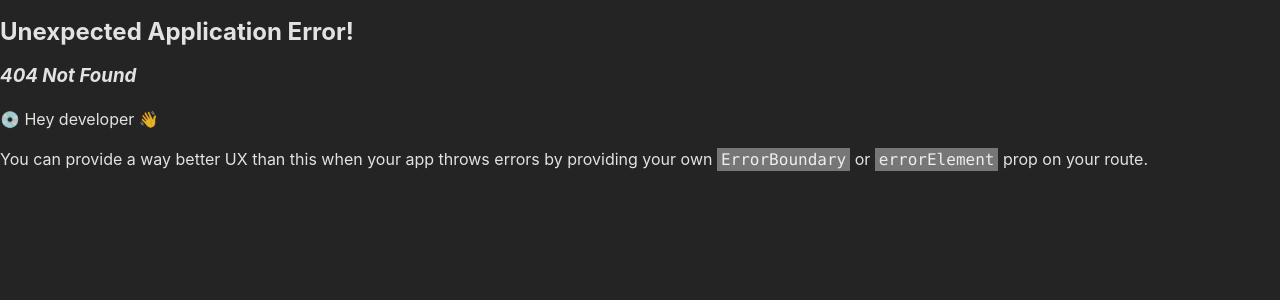
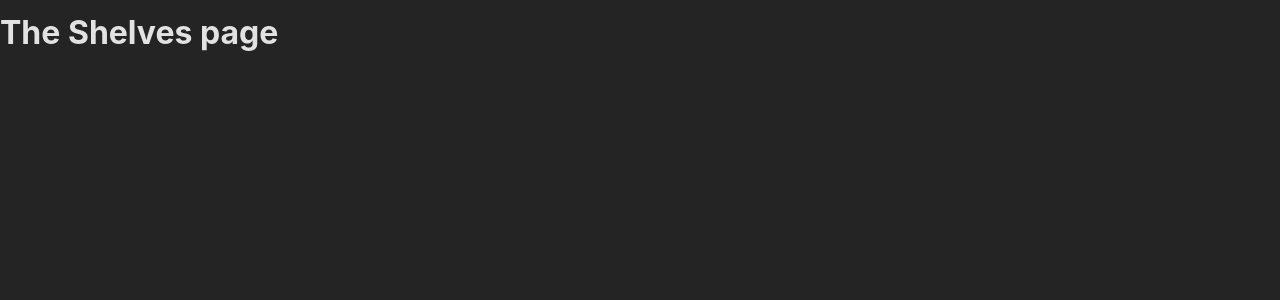
Before and after one commit to hase-yi/cm3070-finalproject, a React (Create React App) app: page /shelves in a window 1280 px wide. Before the commit this address had no page. Shown: the top 300 px of the page. Built offline with nearby package versions, Linux system fonts and the light colour scheme.

Commit message:
Navigating between pages with Links

```diff
--- a/src/App.js
+++ b/src/App.js
@@ -1,16 +1,26 @@
 // src/App.js
 import React from 'react';
-import { createBrowserRouter , RouterProvider} from 'react-router-dom';
+import {
+	createBrowserRouter,
+	createRoutesFromElements,
+	RouterProvider,
+	Route,
+} from 'react-router-dom';
 
 import HomePage from './Pages/Home';
+import ShelvesPage from './Pages/Shelves';
 
-const router = createBrowserRouter([
-    {path :'/', element:<HomePage/> },
-    {}
-]);
+const routeDefinitions = createRoutesFromElements(
+	<Route>
+		<Route path="/" element={<HomePage />} />
+		<Route path="/shelves" element={<ShelvesPage />} />
+	</Route>
+);
 
-function App(){
-    return <RouterProvider router={router}/>;
+const router = createBrowserRouter(routeDefinitions);
+
+function App() {
+	return <RouterProvider router={router} />;
 }
 
 export default App;
--- a/src/Pages/Home.js
+++ b/src/Pages/Home.js
@@ -1,5 +1,15 @@
+import { Link } from "react-router-dom";
+
 function HomePage(){
-  return <h1>My Home Page</h1>;
+  return (
+
+  <>
+    <h1>My Home Page</h1>
+    <p>
+      Go to <Link to="/shelves"> The Shelves </Link>
+    </p>
+  </>
+  )
 }
 
 export default HomePage;
--- /dev/null
+++ b/src/Pages/Shelves.js
@@ -0,0 +1,5 @@
+function ShelvesPage (){
+  return <h1>The Shelves page</h1>;
+}
+
+export default ShelvesPage;
```
